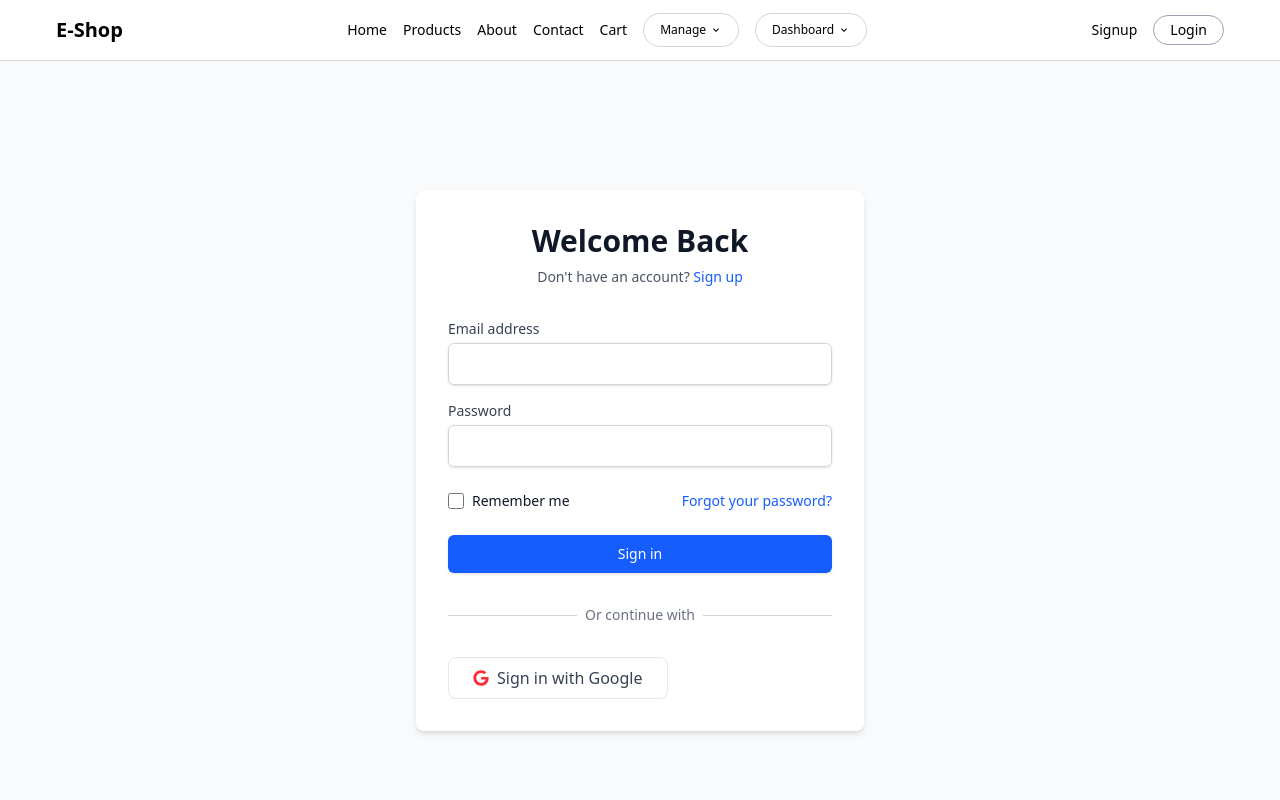
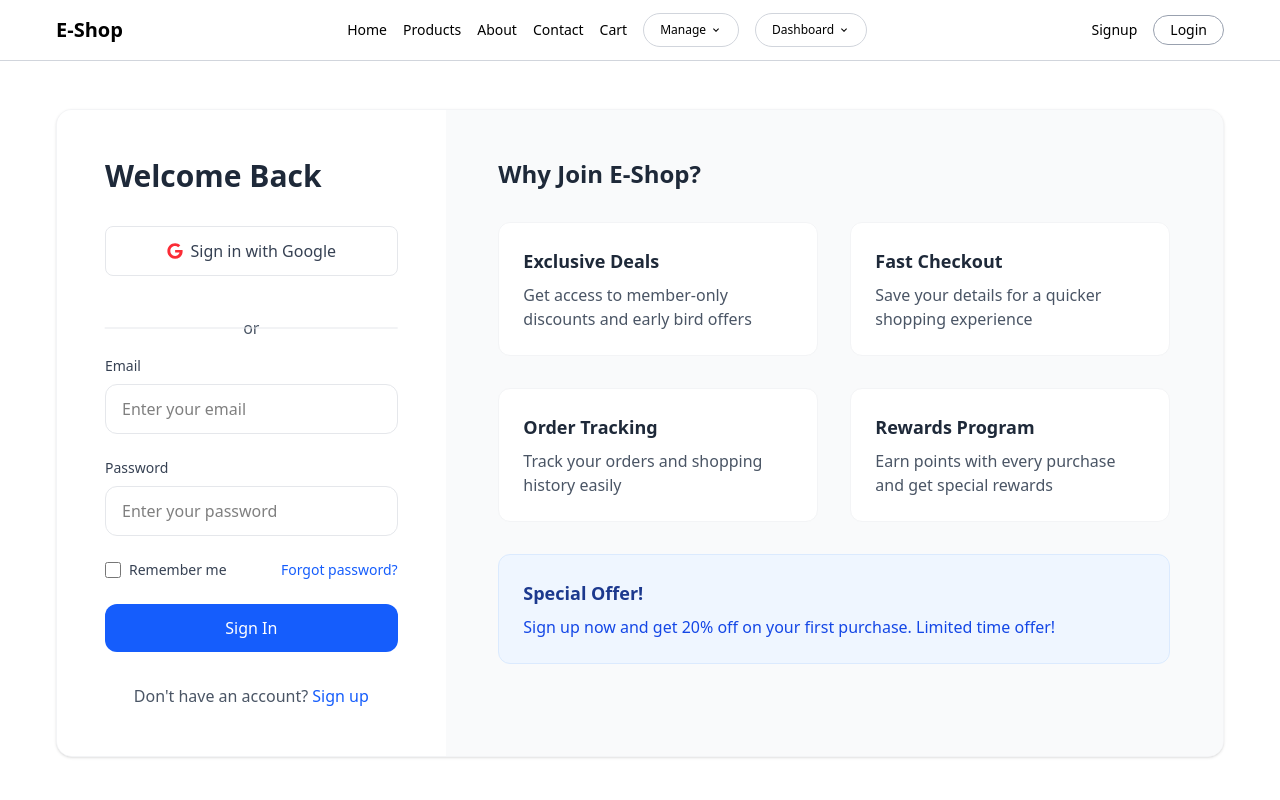
Before and after one commit to aashikur/super-shop, a Next.js app: page /login in a window 1280 px wide. Shown: the top 800 px of the page. Built offline with nearby package versions, Linux system fonts and the light colour scheme; no server answers.

Commit message:
container + login Page

```diff
--- /dev/null
+++ b/src/app/components/Container.jsx
@@ -0,0 +1,11 @@
+import React from 'react';
+
+const Container = ({children, className = ""}) => {
+    return (
+        <section className={`max-w-[1200px] mx-auto px-4 ${className}`}>
+            {children}
+        </section>
+    );
+};
+
+export default Container;
--- a/src/app/login/page.jsx
+++ b/src/app/login/page.jsx
@@ -1,102 +1,146 @@
+import Container from '@/app/components/Container';
 import React from 'react';
 import Link from 'next/link';
+import { FaGoogle } from 'react-icons/fa';
 import AuthButton from '@/app/components/AuthButton';
 
-const Login = () => {
+const LoginPage = () => {
+    const benefits = [
+        {
+            title: "Exclusive Deals",
+            description: "Get access to member-only discounts and early bird offers"
+        },
+        {
+            title: "Fast Checkout",
+            description: "Save your details for a quicker shopping experience"
+        },
+        {
+            title: "Order Tracking",
+            description: "Track your orders and shopping history easily"
+        },
+        {
+            title: "Rewards Program",
+            description: "Earn points with every purchase and get special rewards"
+        }
+    ];
 
     return (
-        <div className="min-h-screen bg-gray-50 flex items-center justify-center py-12 px-4 sm:px-6 lg:px-8">
-            <div className="max-w-md w-full space-y-8 bg-white p-8 rounded-lg shadow-md">
-                {/* Header */}
-                <div className="text-center">
-                    <h2 className="text-3xl font-bold text-gray-900">Welcome Back</h2>
-                    <p className="mt-2 text-sm text-gray-600">
-                        Don't have an account?{' '}
-                        <Link href="/register" className="text-blue-600 hover:text-blue-500">
-                            Sign up
-                        </Link>
-                    </p>
+        <Container>
+            <div className="min-h-[80vh] py-12">
+                <div className="bg-white rounded-2xl shadow-sm border border-gray-100 overflow-hidden">
+                    <div className="flex flex-col md:flex-row">
+                        {/* Login Form Section (1/3) */}
+                        <div className="w-full md:w-1/3 p-8 md:p-12 bg-white">
+                            <div className="max-w-sm mx-auto">
+                                <h2 className="text-3xl font-bold text-gray-800 mb-8">Welcome Back</h2>
+
+
+                                {/* Google Sign In */}
+                                <div className='my-6 flex justify-center'>
+                                    <AuthButton className="w-full py-3 text-center" />
+                                </div>
+
+                                <div className="divider relative text-center py-4">
+                                    <div className="line w-full absolute top-1/2 left-1/2 -translate-x-1/2 -translate-y-1/2  border-t border-gray-200 z-0"></div>
+                                    <span className='text-gray-600 bg-white z-10 '>or</span>
                                 </div>
 
                                 {/* Login Form */}
-                <form className="mt-8 space-y-6">
-                    <div className="space-y-4">
+                                <form className="space-y-6">
                                     <div>
-                            <label htmlFor="email" className="block text-sm font-medium text-gray-700">
-                                Email address
+                                        <label className="block text-sm font-medium text-gray-700 mb-2">
+                                            Email
                                         </label>
                                         <input
-                                id="email"
-                                name="email"
                                             type="email"
-                                required
-                                className="mt-1 block w-full px-3 py-2 border border-gray-300 rounded-md shadow-sm focus:outline-none focus:ring-blue-500 focus:border-blue-500"
+                                            className="w-full px-4 py-3 rounded-xl border border-gray-200 focus:ring-2 focus:ring-blue-500 focus:border-transparent outline-none transition-all"
+                                            placeholder="Enter your email"
                                         />
                                     </div>
                                     <div>
-                            <label htmlFor="password" className="block text-sm font-medium text-gray-700">
+                                        <label className="block text-sm font-medium text-gray-700 mb-2">
                                             Password
                                         </label>
                                         <input
-                                id="password"
-                                name="password"
                                             type="password"
-                                required
-                                className="mt-1 block w-full px-3 py-2 border border-gray-300 rounded-md shadow-sm focus:outline-none focus:ring-blue-500 focus:border-blue-500"
+                                            className="w-full px-4 py-3 rounded-xl border border-gray-200 focus:ring-2 focus:ring-blue-500 focus:border-transparent outline-none transition-all"
+                                            placeholder="Enter your password"
                                         />
-                        </div>
                                     </div>
 
                                     <div className="flex items-center justify-between">
                                         <div className="flex items-center">
                                             <input
-                                id="remember-me"
-                                name="remember-me"
                                                 type="checkbox"
                                                 className="h-4 w-4 text-blue-600 focus:ring-blue-500 border-gray-300 rounded"
                                             />
-                            <label htmlFor="remember-me" className="ml-2 block text-sm text-gray-900">
+                                            <label className="ml-2 block text-sm text-gray-700">
                                                 Remember me
                                             </label>
                                         </div>
+                                        <Link href="/forgot-password" className="text-sm text-blue-600 hover:text-blue-700">
+                                            Forgot password?
+                                        </Link>
+                                    </div>
 
-                        <div className="text-sm">
-                            <Link href="/forgot-password" className="text-blue-600 hover:text-blue-500">
-                                Forgot your password?
+                                    <button
+                                        type="submit"
+                                        className="w-full bg-blue-600 text-white py-3 px-6 rounded-xl font-medium hover:bg-blue-700 transition-colors"
+                                    >
+                                        Sign In
+                                    </button>
+                                </form>
+
+
+
+                                {/* Sign Up Link */}
+                                <p className="mt-8 text-center text-gray-600">
+                                    Don't have an account?{' '}
+                                    <Link href="/signup" className="text-blue-600 hover:text-blue-700 font-medium">
+                                        Sign up
                                     </Link>
+                                </p>
                             </div>
                         </div>
 
-                    <div>
-                        <button
-                            type="submit"
-                            className="w-full flex justify-center py-2 px-4 border border-transparent rounded-md shadow-sm text-sm font-medium text-white bg-blue-600 hover:bg-blue-700 focus:outline-none focus:ring-2 focus:ring-offset-2 focus:ring-blue-500"
-                        >
-                            Sign in
-                        </button>
+                        {/* Benefits Section (2/3) */}
+                        <div className="w-full md:w-2/3 p-8 md:p-12 bg-gray-50">
+                            <div className="max-w-2xl mx-auto">
+                                <h3 className="text-2xl font-bold text-gray-800 mb-8">
+                                    Why Join E-Shop?
+                                </h3>
+
+                                <div className="grid md:grid-cols-2 gap-8">
+                                    {benefits.map((benefit, index) => (
+                                        <div key={index} className="bg-white p-6 rounded-xl border border-gray-100">
+                                            <h4 className="text-lg font-semibold text-gray-800 mb-2">
+                                                {benefit.title}
+                                            </h4>
+                                            <p className="text-gray-600">
+                                                {benefit.description}
+                                            </p>
                                         </div>
-                </form>
+                                    ))}
+                                </div>
 
-                {/* Separator */}
-                <div className="mt-6">
-                    <div className="relative">
-                        <div className="absolute inset-0 flex items-center">
-                            <div className="w-full border-t border-gray-300"></div>
-                        </div>
-                        <div className="relative flex justify-center text-sm">
-                            <span className="px-2 bg-white text-gray-500">Or continue with</span>
+                                <div className="mt-8 p-6 bg-blue-50 rounded-xl border border-blue-100">
+                                    <h4 className="text-lg font-semibold text-blue-900 mb-2">
+                                        Special Offer!
+                                    </h4>
+                                    <p className="text-blue-700">
+                                        Sign up now and get 20% off on your first purchase. Limited time offer!
+                                    </p>
                                 </div>
                             </div>
                         </div>
 
-                {/* Google Sign In */}
-                <div>
 
-                    <AuthButton/>
+
                     </div>
                 </div>
             </div>
+        </Container>
     );
 };
 
-export default Login;
+export default LoginPage;
--- /dev/null
+++ b/src/app/login/page_old.jsx
@@ -0,0 +1,102 @@
+import React from 'react';
+import Link from 'next/link';
+import AuthButton from '@/app/components/AuthButton';
+
+const Login = () => {
+
+    return (
+        <div className="min-h-screen bg-gray-50 flex items-center justify-center py-12 px-4 sm:px-6 lg:px-8">
+            <div className="max-w-md w-full space-y-8 bg-white p-8 rounded-lg shadow-md">
+                {/* Header */}
+                <div className="text-center">
+                    <h2 className="text-3xl font-bold text-gray-900">Welcome Back</h2>
+                    <p className="mt-2 text-sm text-gray-600">
+                        Don't have an account?{' '}
+                        <Link href="/register" className="text-blue-600 hover:text-blue-500">
+                            Sign up
+                        </Link>
+                    </p>
+                </div>
+
+                {/* Login Form */}
+                <form className="mt-8 space-y-6">
+                    <div className="space-y-4">
+                        <div>
+                            <label htmlFor="email" className="block text-sm font-medium text-gray-700">
+                                Email address
+                            </label>
+                            <input
+                                id="email"
+                                name="email"
+                                type="email"
+                                required
+                                className="mt-1 block w-full px-3 py-2 border border-gray-300 rounded-md shadow-sm focus:outline-none focus:ring-blue-500 focus:border-blue-500"
+                            />
+                        </div>
+                        <div>
+                            <label htmlFor="password" className="block text-sm font-medium text-gray-700">
+                                Password
+                            </label>
+                            <input
+                                id="password"
+                                name="password"
+                                type="password"
+                                required
+                                className="mt-1 block w-full px-3 py-2 border border-gray-300 rounded-md shadow-sm focus:outline-none focus:ring-blue-500 focus:border-blue-500"
+                            />
+                        </div>
+                    </div>
+
+                    <div className="flex items-center justify-between">
+                        <div className="flex items-center">
+                            <input
+                                id="remember-me"
+                                name="remember-me"
+                                type="checkbox"
+                                className="h-4 w-4 text-blue-600 focus:ring-blue-500 border-gray-300 rounded"
+                            />
+                            <label htmlFor="remember-me" className="ml-2 block text-sm text-gray-900">
+                                Remember me
+                            </label>
+                        </div>
+
+                        <div className="text-sm">
+                            <Link href="/forgot-password" className="text-blue-600 hover:text-blue-500">
+                                Forgot your password?
+                            </Link>
+                        </div>
+                    </div>
+
+                    <div>
+                        <button
+                            type="submit"
+                            className="w-full flex justify-center py-2 px-4 border border-transparent rounded-md shadow-sm text-sm font-medium text-white bg-blue-600 hover:bg-blue-700 focus:outline-none focus:ring-2 focus:ring-offset-2 focus:ring-blue-500"
+                        >
+                            Sign in
+                        </button>
+                    </div>
+                </form>
+
+                {/* Separator */}
+                <div className="mt-6">
+                    <div className="relative">
+                        <div className="absolute inset-0 flex items-center">
+                            <div className="w-full border-t border-gray-300"></div>
+                        </div>
+                        <div className="relative flex justify-center text-sm">
+                            <span className="px-2 bg-white text-gray-500">Or continue with</span>
+                        </div>
+                    </div>
+                </div>
+
+                {/* Google Sign In */}
+                <div>
+
+                    <AuthButton/>
+                </div>
+            </div>
+        </div>
+    );
+};
+
+export default Login;
```
Lines whose indentation alone changed are shown as unchanged.
